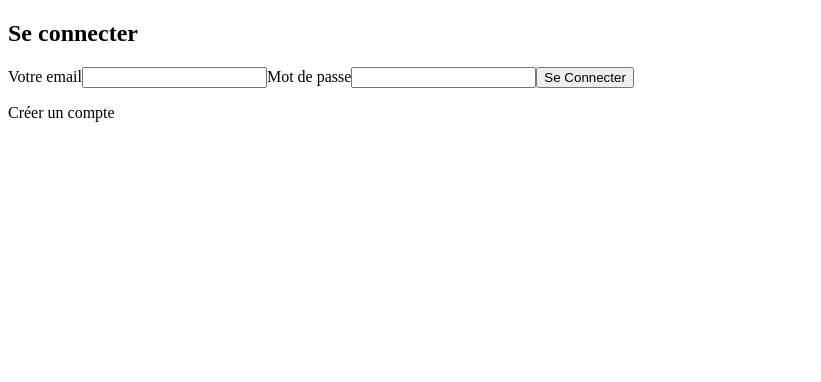
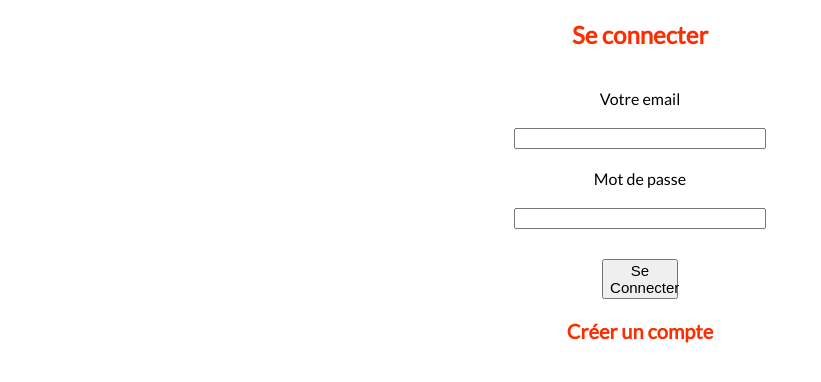
Before and after one commit to pigloo63/P7-OPC, a React (Create React App) app: page / in a window 1280 px wide. Shown: the top 382 px of the page, without its empty margins (0-821 px from the left). Built offline with nearby package versions, Linux system fonts and the light colour scheme; the HTML template or start-up script is replaced by a standard one.

Commit message:
Rajout du css

```diff
--- /dev/null
+++ b/public/index.html
@@ -0,0 +1,21 @@
+<!DOCTYPE html>
+<html lang="en">
+  <head>
+    <meta charset="utf-8" />
+    <link rel="icon" href="%PUBLIC_URL%/favicon.ico" />
+    <meta name="viewport" content="width=device-width, initial-scale=1" />
+    <meta name="theme-color" content="#000000" />
+    <meta
+      name="description"
+      content="Web site created using create-react-app"
+    />
+
+    <script src="https://kit.fontawesome.com/33ce90bf39.js" crossorigin="anonymous"></script>
+
+    <title>Groupomania</title>
+  </head>
+  <body>
+    <noscript>You need to enable JavaScript to run this app.</noscript>
+    <div id="root"></div>
+  </body>
+</html>
--- a/src/components/Header/Header.js
+++ b/src/components/Header/Header.js
@@ -2,6 +2,7 @@
 import React, {useContext} from 'react'
 import { Link } from 'react-router-dom'
 import AuthContext from '../../Context/authContext'
+import '../../styles/header.css'
 
 
 const Header = () => {
@@ -13,11 +14,11 @@ const Header = () => {
 	return (
 		<header>
 			<nav>
-				<ul>
+				<ul className='container'>
 					{isLoggedIn && <Link to="/reseaux">
 						<li>Réseaux</li>
 					</Link>}
-					{isLoggedIn && <li onClick={authCtx.logout}>Se déconnecter</li>}
+					{isLoggedIn && <li className='click' onClick={authCtx.logout}>Se déconnecter</li>}
 				</ul>
 			</nav>
 		</header>
--- a/src/components/Post/PostForm.js
+++ b/src/components/Post/PostForm.js
@@ -4,6 +4,7 @@
 import React, { useState, useRef, useContext, useEffect, useLayoutEffect} from 'react'
 import AuthContext from '../../Context/authContext'
 import Button from '../../UI/button'
+
 
 const PostForm = ({ onRefresh, data }) => {
 	// eslint-disable-next-line no-unused-vars
--- a/src/components/auth/AuthForm.js
+++ b/src/components/auth/AuthForm.js
@@ -4,6 +4,7 @@ import React, { useRef, useState, useContext } from 'react'
 import Button from '../../UI/button'
 import AuthContext from '../../Context/authContext'
 import { useHistory } from 'react-router-dom'
+import '../../styles/authForm.css'
 
 const AuthForm = () => {
 	const emailInputRef = useRef()
@@ -93,7 +94,7 @@ const AuthForm = () => {
 
 	return (
 		<>
-			{islogin ? <h1>Se connecter</h1> : <h1>Créer un compte</h1>}
+			{islogin ? <h1 className='authForm-title'>Se connecter</h1> : <h1 className='authForm-title'>Créer un compte</h1>}
 			<form onSubmit={submithandler}>
 				<label htmlFor="email">Votre email</label>
 				<input
@@ -116,7 +117,7 @@ const AuthForm = () => {
 						{islogin ? 'Se Connecter' : 'Créer un compte'}
 					</Button>
 				)}
-				<p onClick={toggleAuthHandler}>
+				<p onClick={toggleAuthHandler} className='click-button'>
 					{islogin ? 'Créer un compte' : 'Se connecter'}
 				</p>
 				{isloading && <p>En cours de chargement</p>}
--- a/src/index.js
+++ b/src/index.js
@@ -6,7 +6,7 @@ import { BrowserRouter } from 'react-router-dom'
 
 import App from './App'
 import { AuthContextProvider } from './Context/authContext'
-import './index.css'
+import '../src/styles/index.css'
 
 
 const container = document.getElementById('root')
--- a/src/pages/Post.js
+++ b/src/pages/Post.js
@@ -55,9 +55,9 @@ const Post = () => {
 						<PostForm onRefresh={onRefresh} data={data} />
 					)}
 					<div>
-						<div>
+						<div className='reverse'>
 							{data.map((post) => (
-								<div key={post._id}>
+								<div key={post._id} className='container-post'>
 									<p>{post.message}</p>
 
 									<img
@@ -91,7 +91,7 @@ const Post = () => {
 					</div>
 				</section>
 			)}
-			{!isLoggedIn && <p>Vous êtes déconnecté</p>}
+			{!isLoggedIn && <p>Vous êtes déconnecté ou vous venez de créer votre compte</p>}
 			{!isLoggedIn && (
 				<p onClick={() => historyHandler()}>
                     Retourné à la page de conexion
--- /dev/null
+++ b/src/styles/authForm.css
@@ -0,0 +1,30 @@
+form{
+    display: flex;
+    flex-wrap: wrap;
+    flex-direction: column;
+    width: 20%;
+    margin: auto;
+}
+
+.authForm-title{
+    color: #FD2D01;
+}
+
+form label{
+    padding: 20px;
+}
+
+button{
+    margin: auto;
+    margin-top: 30px;
+    width: 30%;
+    font-size: 15px;
+}
+
+.click-button{
+    cursor: pointer;
+    font-weight: bold;
+    font-size: 20px;
+    color: #FD2D01;
+
+}
--- /dev/null
+++ b/src/styles/header.css
@@ -0,0 +1,8 @@
+.container{
+    font-weight: bold;
+    font-size: 20px;
+}
+
+.click{
+    cursor: pointer;
+}
--- /dev/null
+++ b/src/styles/index.css
@@ -0,0 +1,6 @@
+@import url('https://fonts.googleapis.com/css2?family=Lato&display=swap');
+
+body{
+    text-align: center;
+    font-family: 'Lato', sans-serif;
+}
--- a/src/styles/post.css
+++ b/src/styles/post.css
@@ -0,0 +1,10 @@
+.reverse{
+    display: flex;
+    flex-direction: column-reverse;
+}
+
+.container-post{
+    border: 1px solid black;
+    margin: 15px;
+    padding: 10px;
+}
```
Also changed, not shown: public/img/icon-left-font.png (added), src/index.css (deleted), 1 other file (tests, documents, lock files or other folders).
